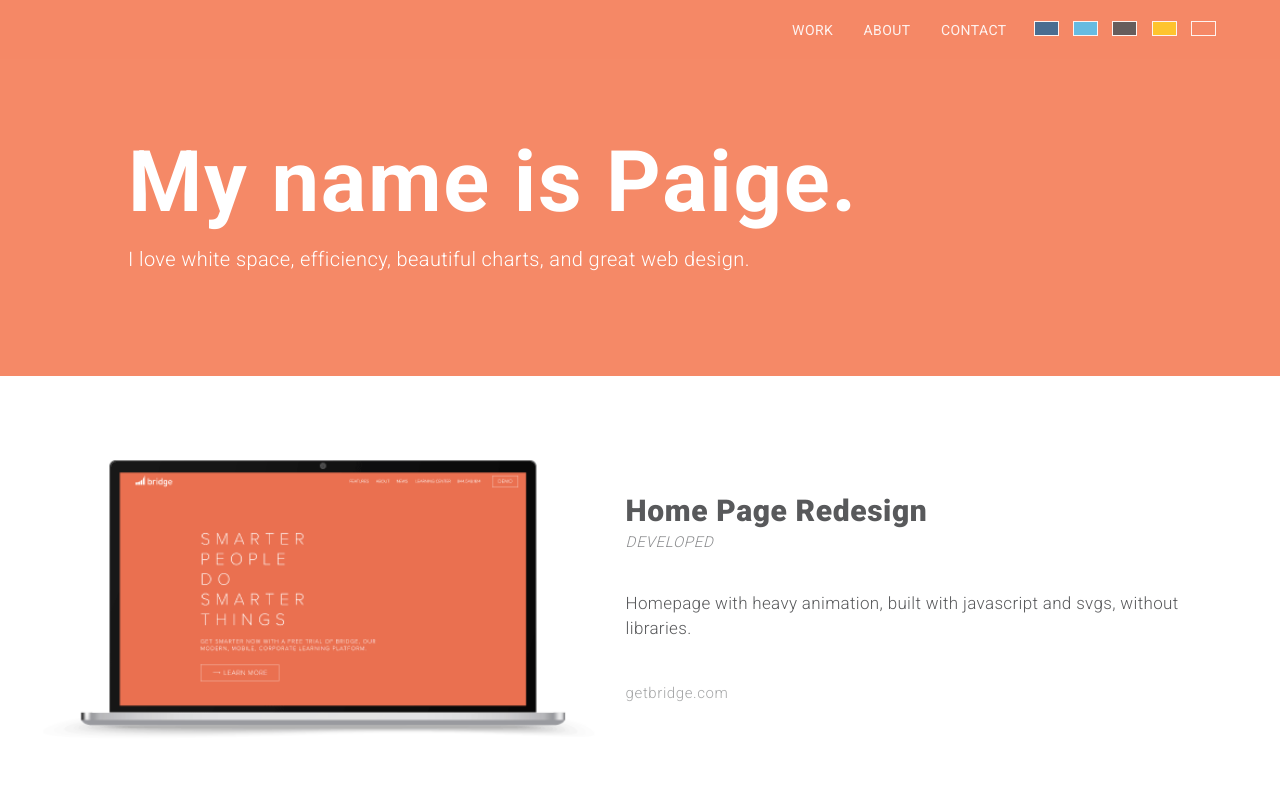
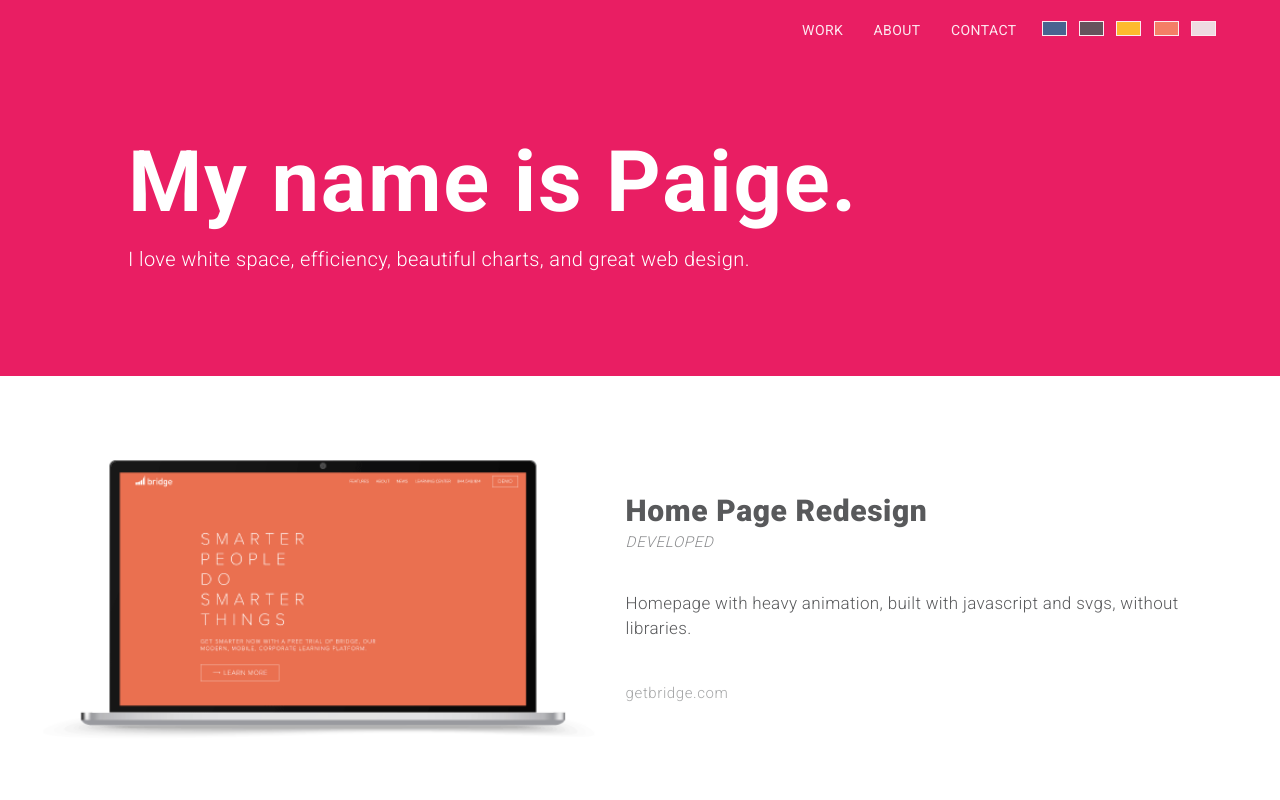
Before and after one commit to pg-g/pg-g.github.io, a plain HTML site: page index.html in a window 1280 px wide. Both pictures are taken after a click on the button 1203 px from the left and 28 px from the top of the page. Shown: the top 800 px of the page. Drawn offline with nearby package versions, Linux system fonts and the light colour scheme.

Commit message:
new colors

```diff
--- a/home.js
+++ b/home.js
@@ -18,6 +18,14 @@ $('#dark-btn').on("click", function(){
 	$('.color').css('background-color','#386B95');
 	$('.link-btn').css('color','#386B95');
 });
+$('#pink-btn').on("click", function(){
+	$('.color').css('background-color','#E91E63');
+	$('.link-btn').css('color','#E91E63');
+});
+$('#green-btn').on("click", function(){
+	$('.color').css('background-color','#4caf50');
+	$('.link-btn').css('color','#4caf50');
+});
 
 $(document).ready(function () {
 	$('.nav a').on('click', function(){
--- a/index.html
+++ b/index.html
@@ -45,10 +45,12 @@
 			<a id="about-link">About</a>
 			<a id="contact-link">Contact</a>
 			<button class="color-btn" id="dark-btn"></button>
-			<button class="color-btn" id="blue-btn"></button>
+			<!-- <button class="color-btn" id="blue-btn"></button> -->
 			<button class="color-btn" id="gray-btn"></button>
 			<button class="color-btn" id="gold-btn"></button>
 			<button class="color-btn" id="orange-btn"></button>
+			<button class="color-btn" id="pink-btn"></button>
+			<!-- <button class="color-btn" id="green-btn"></button> -->
 		</div>
 
 		<!--TITLE-->
--- a/style.less
+++ b/style.less
@@ -1,4 +1,4 @@
-@blue: #58C1EF;
+@blue: #42a5f5;
 @gold: #FFCB28;
 @orange: #F58967;
 @dark: #386B95;
@@ -67,7 +67,7 @@
 		border-radius: 0;
 		border: 1px solid white;
 		display: inline;
-		margin-left: 10px;
+		margin-left: 8px;
 		&:nth-of-type(5){
 			margin-right: 5%;
 		}
```
Also changed, not shown: style.css.
